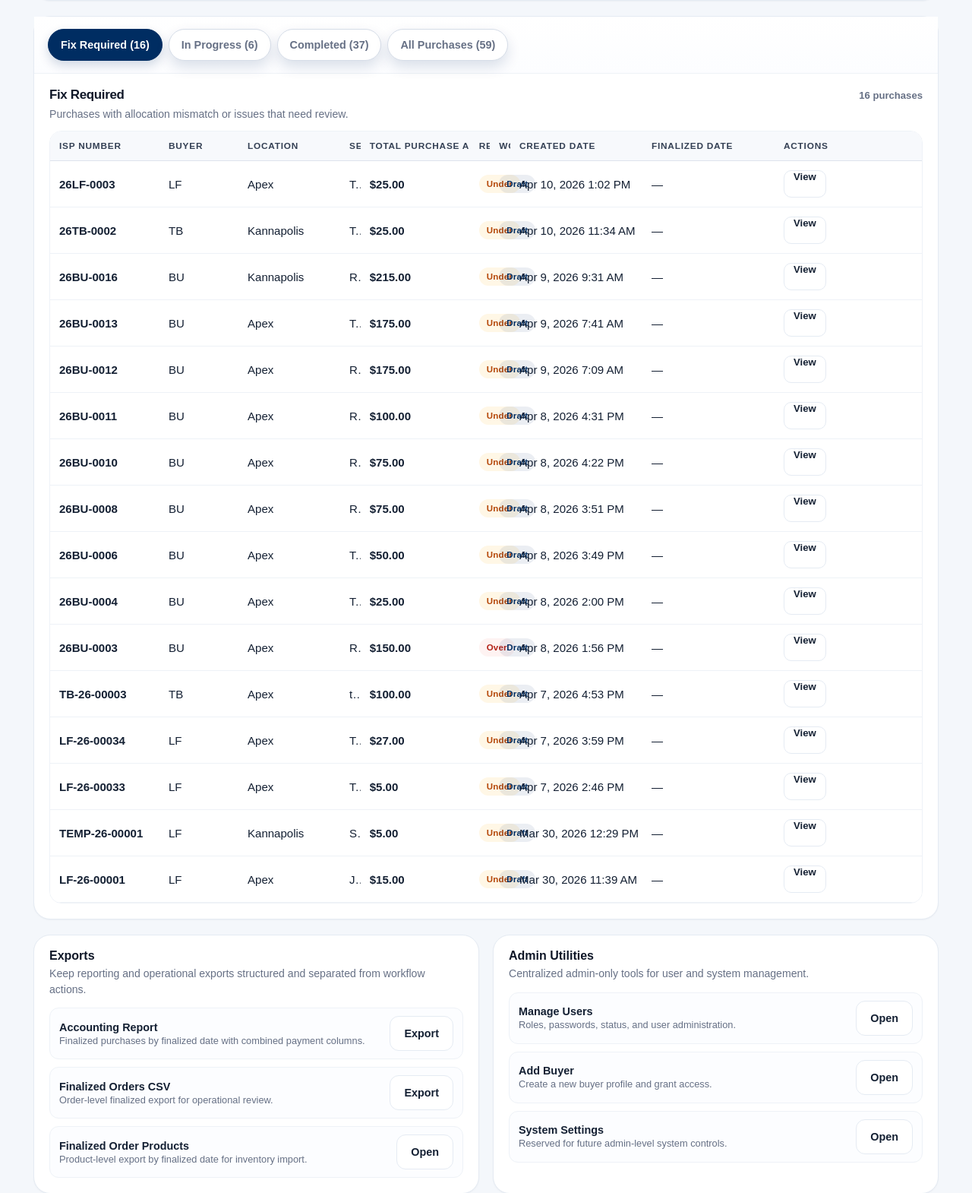
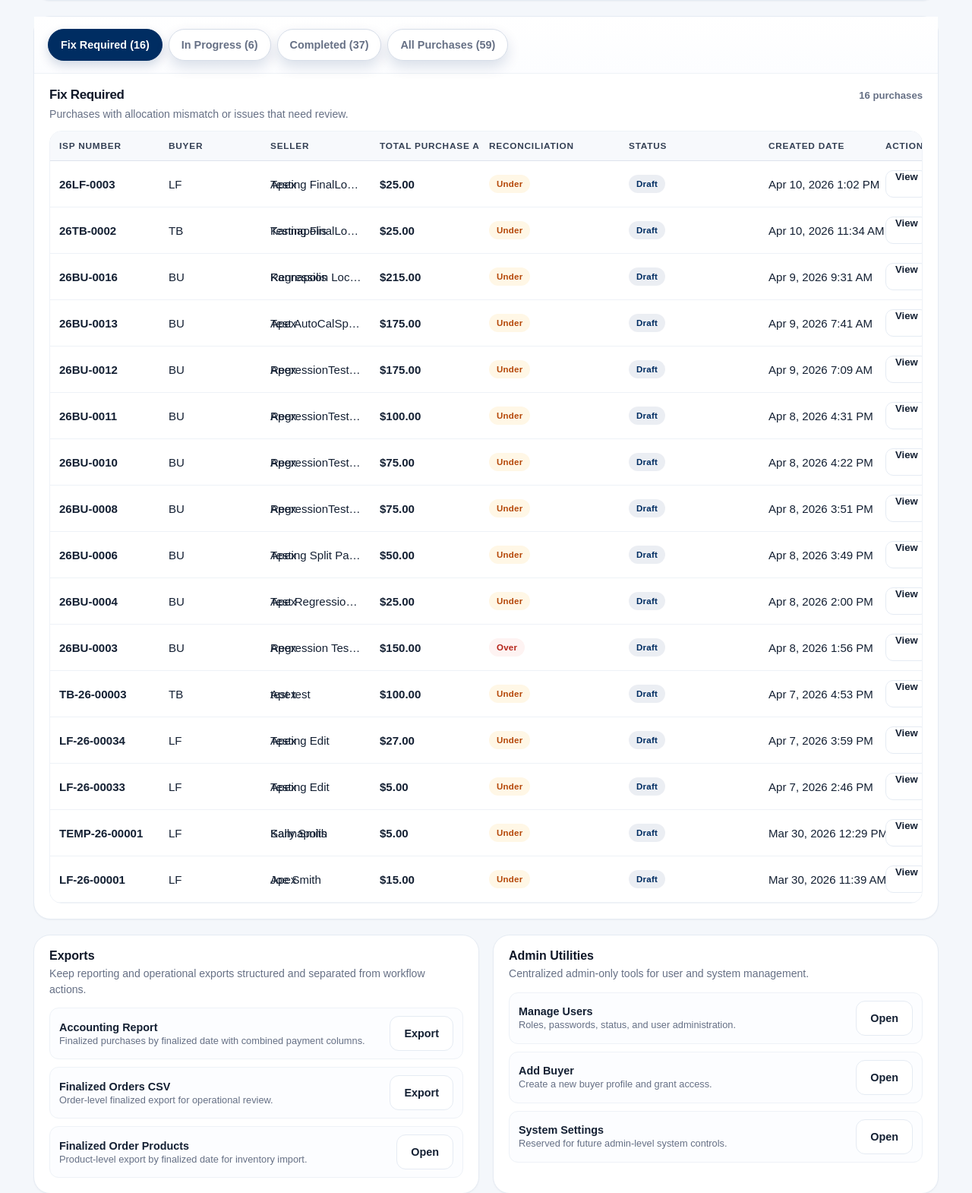
Before and after one commit to Lorisa-CSM/buyback-app, a Django app: page /admin-dashboard/ in a window 1280 px wide. Shown: the part 794-2364 px from the top of the page at 76% size. Run offline with Django 5.2, Linux system fonts and the light colour scheme; a user stored in the database is signed in; data comes from the database, SQL or seed files in the repository.

Commit message:
Adjusting table spacing within  Admin Dashboard

```diff
--- a/purchases/templates/purchases/admin_dashboard.html
+++ b/purchases/templates/purchases/admin_dashboard.html
@@ -572,31 +572,35 @@
 
     .admin-table th:nth-child(2),
     .admin-table td:nth-child(2) {
-        width: 80px; /* Buyer */
-    }
-
-    .admin-table th:nth-child(3),
-    .admin-table td:nth-child(3) {
         width: 110px; /* Location */
     }
 
-    .admin-table th:nth-child(8),
-    .admin-table td:nth-child(8),
+    .admin-table th:nth-child(4),
+    .admin-table td:nth-child(4) {
+        width: 120px /*Total Purchase Amount */
+    }
+
+
+    .admin-table th:nth-child(6),
+    .admin-table td:nth-child(6),
+    .admin-table th:nth-child(7),
+    .admin-table td:nth-child(7)
     .admin-table th:nth-child(9),
     .admin-table td:nth-child(9) {
-        width: 150px; /* 8 = Created Date, 9 = Finalized Date */
+        width: 160px; /* Created Date, Finalized Date, Export At */
+    }
+
+    .admin-table th:nth-child(8),
+    .admin-table td:nth-child(8) {
+        width: 130px /*Export Status */
     }
 
     .admin-table th:nth-child(10),
     .admin-table td:nth-child(10) {
-        width: 170px; /*Export At*/
-    }
-    .admin-table th:nth-child(11),
+        width: 110px; /*Export By*/
+    }
+        .admin-table th:nth-child(11),
     .admin-table td:nth-child(11) {
-        width: 110px; /*Export By*/
-    }
-        .admin-table th:nth-child(12),
-    .admin-table td:nth-child(12) {
         width: 90px; /*Actions*/
     }
 
@@ -1134,7 +1138,7 @@
                                         <th>Seller</th>
                                         <th class="col-money">Total Purchase Amount</th>
                                         <th>Reconciliation</th>
-                                        <th>Workflow</th>
+                                        <th>Status</th>
                                         <th>Created Date</th>
                                         <th>Finalized Date</th>
                                         {% if access.can_edit_all_purchases %}
@@ -1211,7 +1215,7 @@
                                         <th>Seller</th>
                                         <th>Total Purchase Amount</th>
                                         <th>Reconciliation</th>
-                                        <th>Workflow</th>
+                                        <th>Status</th>
                                         <th>Created Date</th>
                                         <th>Finalized Date</th>
                                         {% if access.can_edit_all_purchases %}
@@ -1265,12 +1269,10 @@
                                 <thead>
                                     <tr>
                                         <th>ISP Number</th>
-                                        <th>Buyer</th>
                                         <th>Location</th>
                                         <th>Seller</th>
                                         <th>Total Purchase Amount</th>
-                                        <th>Reconciliation</th>
-                                        <th>Workflow</th>
+                                        <th>Status</th>
                                         <th>Created Date</th>
                                         <th>Finalized Date</th>
                                         <th>Export Status</th>
@@ -1285,11 +1287,9 @@
                                     {% for purchase in completed_purchases %}
                                         <tr data-href="{% url 'purchase_detail' purchase.id %}">
                                             <td class="cell-strong">{{ purchase.isp_number }}</td>
-                                            <td>{{ purchase.buyer_initials }}</td>
                                             <td>{{ purchase.location }}</td>
                                             <td class="seller-cell">{{ purchase.seller_first_name }} {{ purchase.seller_last_name }}</td>
                                             <td class="cell-money">${{ purchase.purchase_total_amount|floatformat:2 }}</td>
-                                            <td><span class="status-pill pill-success">Balanced</span></td>
                                             <td><span class="status-pill pill-success">Finalized</span></td>
                                             <td>{{ purchase.created_at|localtime|date:"M j, Y g:i A" }}</td>
                                             <td>{% if purchase.finalized_at %}{{ purchase.finalized_at|localtime|date:"M j, Y g:i A" }}{% else %}—{% endif %}</td>
@@ -1356,7 +1356,7 @@
                                         <th>Seller</th>
                                         <th>Total Purchase Amount</th>
                                         <th>Reconciliation</th>
-                                        <th>Workflow</th>
+                                        <th>Status</th>
                                         <th>Created Date</th>
                                         <th>Finalized Date</th>
                                         {% if access.can_edit_all_purchases %}
```
